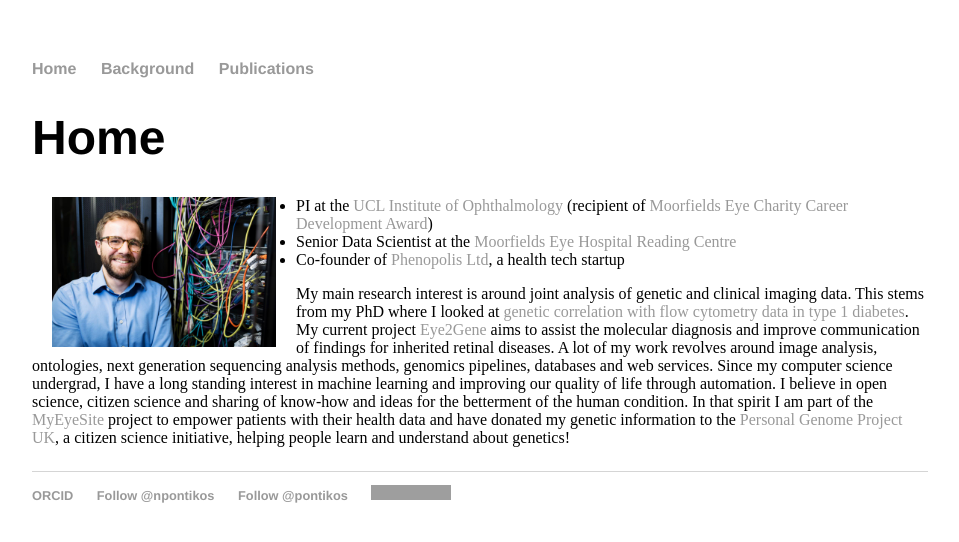
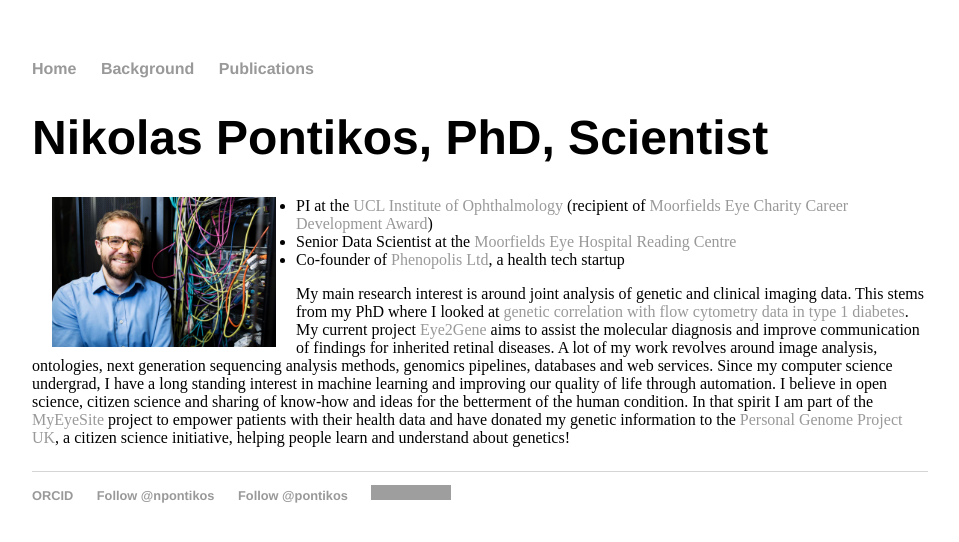
Before and after one commit to pontikos/pontikos.github.io, a Jekyll site: the page built from index.html, in a window 1280 px wide. Shown: the top 542 px of the page, without its empty margins (160-1119 px from the left). Built offline with Jekyll 4.4.1, drawn with Linux system fonts in a browser that asks for light colours; comment, search, counter and statistics services are not loaded; grey boxes are pictures that could not be loaded.

Commit message:
Update index.html

```diff
--- a/index.html
+++ b/index.html
@@ -4,7 +4,7 @@
 ---
 
 <!-- <div class="blurb"> -->
-<h1>Home</h1>
+<h1>Nikolas Pontikos, PhD, Scientist</h1>
 
 <p>
 <img src="pontikos_profile.jpeg" alt="Nikolas Pontikos, Phd, Scientist" width="25%" style="float: left; padding: 0 15pt;">
```
